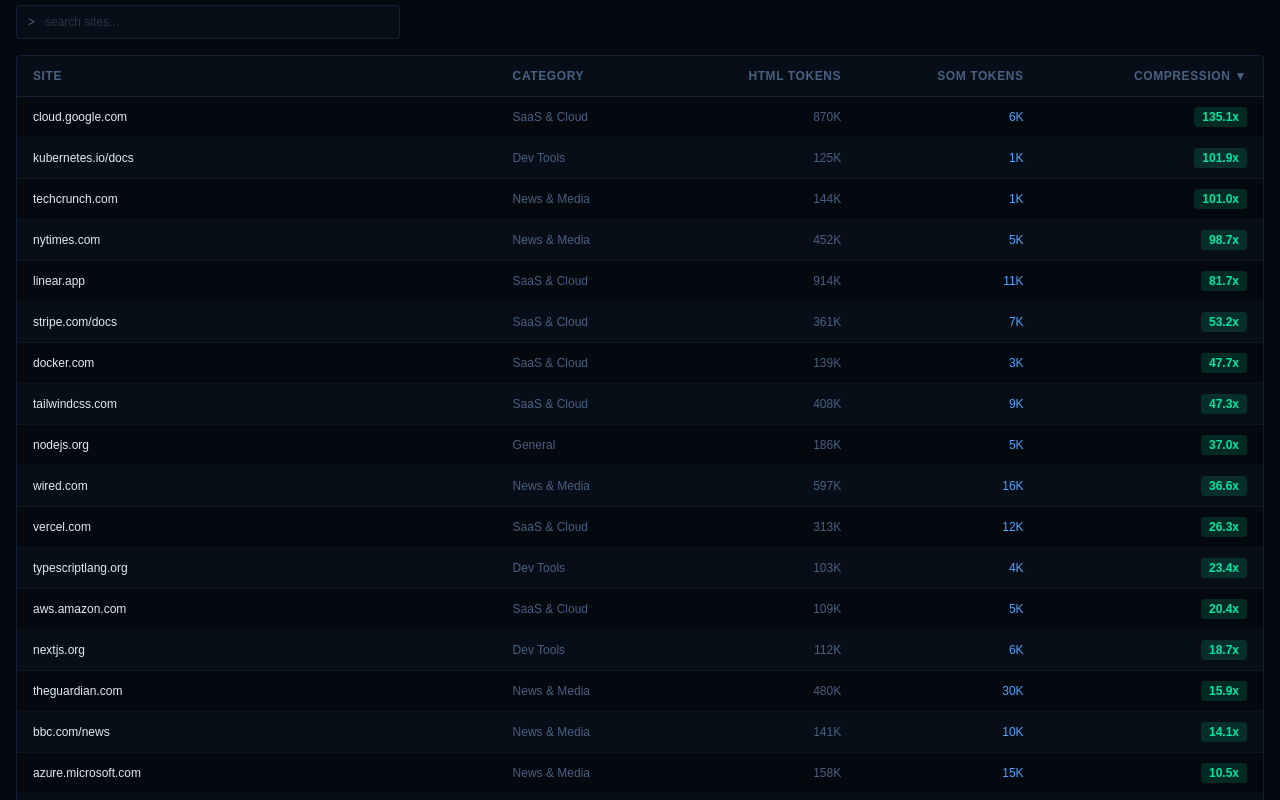
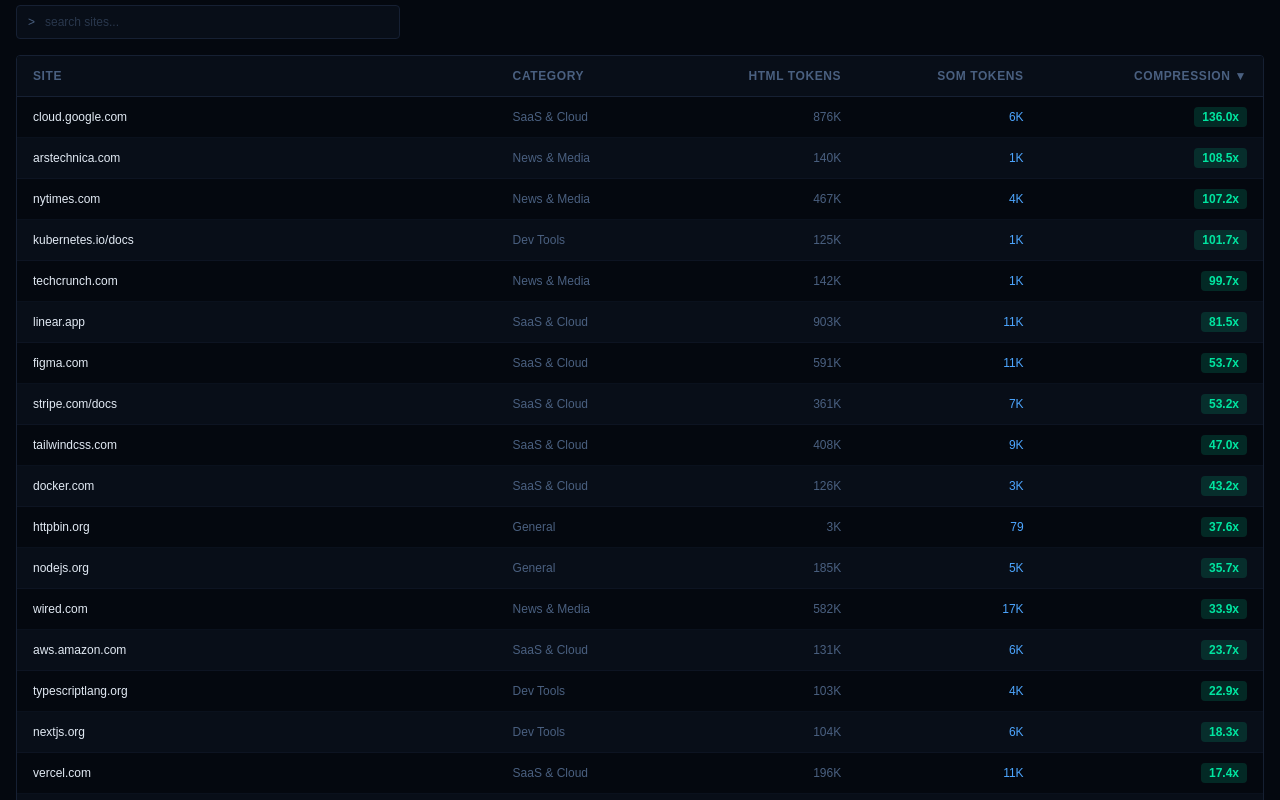
Before and after one commit to dbhurley/webtaskbench, a Next.js app: page / in a window 1280 px wide. Shown: the part 1560-2360 px from the top of the page. Built offline with nearby package versions, Linux system fonts and the light colour scheme; a web font is replaced by a local one.

Commit message:
data: weekly benchmark update (Plasmate v0.5.1)

```diff
--- a/src/data/benchmark.ts
+++ b/src/data/benchmark.ts
@@ -13,15 +13,15 @@
 
 export const benchmarkMeta: BenchmarkMeta = {
   plasmate_version: "0.5.1",
-  run_date: "2026-06-15T08:22:27.959Z",
-  sites_attempted: 35,
-  sites_succeeded: 35,
-  avg_compression: 26.1,
-  median_compression: 9.3,
-  peak_compression: 135.1,
+  run_date: "2026-06-22T08:24:11.450Z",
+  sites_attempted: 39,
+  sites_succeeded: 39,
+  avg_compression: 28.4,
+  median_compression: 10.5,
+  peak_compression: 136,
   peak_site: "cloud.google.com",
   previous_version: "0.5.1",
-  previous_avg_compression: 29.9,
+  previous_avg_compression: 26.1,
 };
 
 export interface BenchmarkEntry {
@@ -33,41 +33,45 @@
 }
 
 export const benchmarkData: BenchmarkEntry[] = [
-  { url: "https://cloud.google.com", html_tokens: 870177, som_tokens: 6441, ratio: 135.1, category: "SaaS & Cloud" },
-  { url: "https://kubernetes.io/docs", html_tokens: 125061, som_tokens: 1227, ratio: 101.9, category: "Dev Tools" },
-  { url: "https://techcrunch.com", html_tokens: 143886, som_tokens: 1424, ratio: 101, category: "News & Media" },
-  { url: "https://www.nytimes.com", html_tokens: 451935, som_tokens: 4578, ratio: 98.7, category: "News & Media" },
-  { url: "https://www.linear.app", html_tokens: 914305, som_tokens: 11197, ratio: 81.7, category: "SaaS & Cloud" },
-  { url: "https://stripe.com/docs", html_tokens: 360759, som_tokens: 6783, ratio: 53.2, category: "SaaS & Cloud" },
-  { url: "https://www.docker.com", html_tokens: 139274, som_tokens: 2922, ratio: 47.7, category: "SaaS & Cloud" },
-  { url: "https://tailwindcss.com", html_tokens: 408052, som_tokens: 8636, ratio: 47.3, category: "SaaS & Cloud" },
-  { url: "https://nodejs.org", html_tokens: 186248, som_tokens: 5032, ratio: 37, category: "General" },
-  { url: "https://www.wired.com", html_tokens: 597373, som_tokens: 16339, ratio: 36.6, category: "News & Media" },
-  { url: "https://vercel.com", html_tokens: 312864, som_tokens: 11896, ratio: 26.3, category: "SaaS & Cloud" },
-  { url: "https://www.typescriptlang.org", html_tokens: 102797, som_tokens: 4397, ratio: 23.4, category: "Dev Tools" },
-  { url: "https://aws.amazon.com", html_tokens: 109022, som_tokens: 5354, ratio: 20.4, category: "SaaS & Cloud" },
-  { url: "https://nextjs.org", html_tokens: 111768, som_tokens: 5971, ratio: 18.7, category: "Dev Tools" },
-  { url: "https://www.theguardian.com", html_tokens: 480274, som_tokens: 30151, ratio: 15.9, category: "News & Media" },
-  { url: "https://www.bbc.com/news", html_tokens: 141350, som_tokens: 10000, ratio: 14.1, category: "News & Media" },
-  { url: "https://azure.microsoft.com", html_tokens: 158252, som_tokens: 15046, ratio: 10.5, category: "News & Media" },
-  { url: "https://github.com/plasmate-labs/plasmate", html_tokens: 179745, som_tokens: 19317, ratio: 9.3, category: "Dev Tools" },
-  { url: "https://angular.dev", html_tokens: 32792, som_tokens: 4408, ratio: 7.4, category: "Dev Tools" },
-  { url: "https://en.wikipedia.org/wiki/Rust_(programming_language)", html_tokens: 190042, som_tokens: 27597, ratio: 6.9, category: "General" },
-  { url: "https://vuejs.org", html_tokens: 33844, som_tokens: 8672, ratio: 3.9, category: "Dev Tools" },
+  { url: "https://cloud.google.com", html_tokens: 875835, som_tokens: 6441, ratio: 136, category: "SaaS & Cloud" },
+  { url: "https://arstechnica.com", html_tokens: 140341, som_tokens: 1294, ratio: 108.5, category: "News & Media" },
+  { url: "https://www.nytimes.com", html_tokens: 466699, som_tokens: 4355, ratio: 107.2, category: "News & Media" },
+  { url: "https://kubernetes.io/docs", html_tokens: 124800, som_tokens: 1227, ratio: 101.7, category: "Dev Tools" },
+  { url: "https://techcrunch.com", html_tokens: 141924, som_tokens: 1424, ratio: 99.7, category: "News & Media" },
+  { url: "https://www.linear.app", html_tokens: 902670, som_tokens: 11077, ratio: 81.5, category: "SaaS & Cloud" },
+  { url: "https://www.figma.com", html_tokens: 591281, som_tokens: 11021, ratio: 53.7, category: "SaaS & Cloud" },
+  { url: "https://stripe.com/docs", html_tokens: 360847, som_tokens: 6780, ratio: 53.2, category: "SaaS & Cloud" },
+  { url: "https://tailwindcss.com", html_tokens: 407861, som_tokens: 8679, ratio: 47, category: "SaaS & Cloud" },
+  { url: "https://www.docker.com", html_tokens: 126141, som_tokens: 2922, ratio: 43.2, category: "SaaS & Cloud" },
+  { url: "https://httpbin.org", html_tokens: 2968, som_tokens: 79, ratio: 37.6, category: "General" },
+  { url: "https://nodejs.org", html_tokens: 184855, som_tokens: 5176, ratio: 35.7, category: "General" },
+  { url: "https://www.wired.com", html_tokens: 581717, som_tokens: 17172, ratio: 33.9, category: "News & Media" },
+  { url: "https://aws.amazon.com", html_tokens: 131255, som_tokens: 5537, ratio: 23.7, category: "SaaS & Cloud" },
+  { url: "https://www.typescriptlang.org", html_tokens: 102826, som_tokens: 4486, ratio: 22.9, category: "Dev Tools" },
+  { url: "https://nextjs.org", html_tokens: 103935, som_tokens: 5683, ratio: 18.3, category: "Dev Tools" },
+  { url: "https://vercel.com", html_tokens: 195948, som_tokens: 11241, ratio: 17.4, category: "SaaS & Cloud" },
+  { url: "https://www.theguardian.com", html_tokens: 468055, som_tokens: 28700, ratio: 16.3, category: "News & Media" },
+  { url: "https://www.bbc.com/news", html_tokens: 139400, som_tokens: 10375, ratio: 13.4, category: "News & Media" },
+  { url: "https://azure.microsoft.com", html_tokens: 158368, som_tokens: 15045, ratio: 10.5, category: "News & Media" },
+  { url: "https://github.com/plasmate-labs/plasmate", html_tokens: 179690, som_tokens: 19315, ratio: 9.3, category: "Dev Tools" },
+  { url: "https://angular.dev", html_tokens: 33049, som_tokens: 4408, ratio: 7.5, category: "Dev Tools" },
+  { url: "https://en.wikipedia.org/wiki/Rust_(programming_language)", html_tokens: 190566, som_tokens: 28260, ratio: 6.7, category: "General" },
+  { url: "https://vuejs.org", html_tokens: 34582, som_tokens: 8802, ratio: 3.9, category: "Dev Tools" },
   { url: "https://getbootstrap.com", html_tokens: 29337, som_tokens: 9697, ratio: 3, category: "Dev Tools" },
-  { url: "https://developer.mozilla.org/en-US/docs/Web/JavaScript", html_tokens: 53512, som_tokens: 22108, ratio: 2.4, category: "Dev Tools" },
-  { url: "https://svelte.dev", html_tokens: 37934, som_tokens: 17642, ratio: 2.2, category: "Dev Tools" },
-  { url: "https://lobste.rs", html_tokens: 18323, som_tokens: 9380, ratio: 2, category: "General" },
-  { url: "https://docs.rs", html_tokens: 4661, som_tokens: 3810, ratio: 1.2, category: "Dev Tools" },
+  { url: "https://developer.mozilla.org/en-US/docs/Web/JavaScript", html_tokens: 53511, som_tokens: 22108, ratio: 2.4, category: "Dev Tools" },
+  { url: "https://svelte.dev", html_tokens: 37943, som_tokens: 17642, ratio: 2.2, category: "Dev Tools" },
+  { url: "https://lobste.rs", html_tokens: 18337, som_tokens: 9134, ratio: 2, category: "General" },
+  { url: "https://medium.com", html_tokens: 2636, som_tokens: 1400, ratio: 1.9, category: "News & Media" },
+  { url: "https://docs.rs", html_tokens: 4638, som_tokens: 3689, ratio: 1.3, category: "Dev Tools" },
   { url: "https://www.rust-lang.org", html_tokens: 5112, som_tokens: 5036, ratio: 1, category: "Dev Tools" },
-  { url: "https://pypi.org", html_tokens: 6179, som_tokens: 6574, ratio: 0.9, category: "Dev Tools" },
-  { url: "https://news.ycombinator.com", html_tokens: 11596, som_tokens: 14013, ratio: 0.8, category: "General" },
+  { url: "https://pypi.org", html_tokens: 6187, som_tokens: 6580, ratio: 0.9, category: "Dev Tools" },
+  { url: "https://news.ycombinator.com", html_tokens: 11814, som_tokens: 14548, ratio: 0.8, category: "General" },
   { url: "https://jsonplaceholder.typicode.com", html_tokens: 2476, som_tokens: 3282, ratio: 0.8, category: "General" },
-  { url: "https://www.postgresql.org", html_tokens: 6559, som_tokens: 9463, ratio: 0.7, category: "Dev Tools" },
-  { url: "https://www.python.org", html_tokens: 8932, som_tokens: 14434, ratio: 0.6, category: "General" },
+  { url: "https://www.postgresql.org", html_tokens: 6521, som_tokens: 9443, ratio: 0.7, category: "Dev Tools" },
+  { url: "https://www.python.org", html_tokens: 9077, som_tokens: 14414, ratio: 0.6, category: "General" },
   { url: "https://example.com", html_tokens: 162, som_tokens: 357, ratio: 0.5, category: "General" },
-  { url: "https://crates.io", html_tokens: 71, som_tokens: 300, ratio: 0.2, category: "General" },
-  { url: "https://www.producthunt.com", html_tokens: 2638, som_tokens: 27470, ratio: 0.1, category: "General" },
+  { url: "https://crates.io", html_tokens: 72, som_tokens: 300, ratio: 0.2, category: "General" },
+  { url: "https://www.producthunt.com", html_tokens: 2625, som_tokens: 25061, ratio: 0.1, category: "General" },
 ];
 
 export const failedSites = [
```
